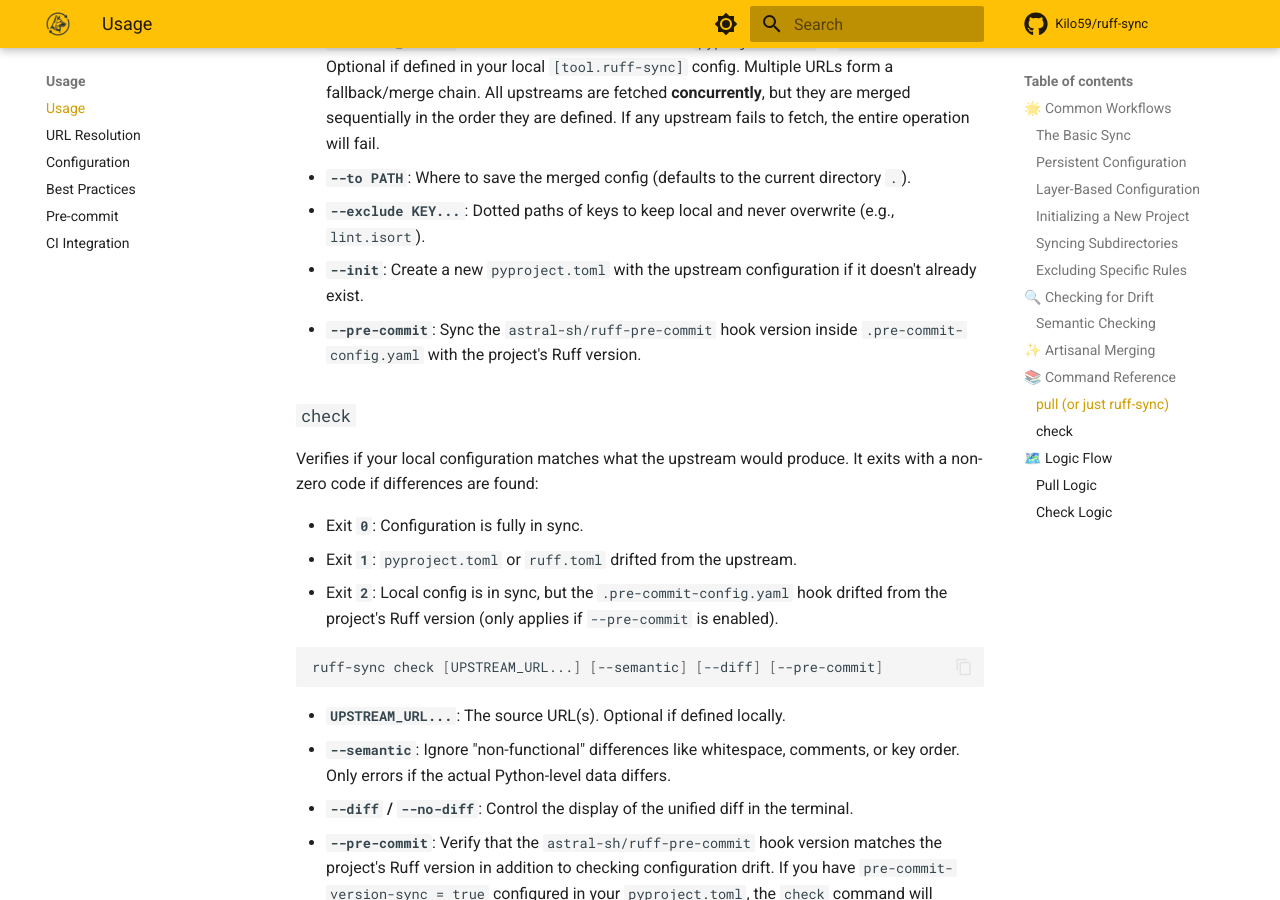
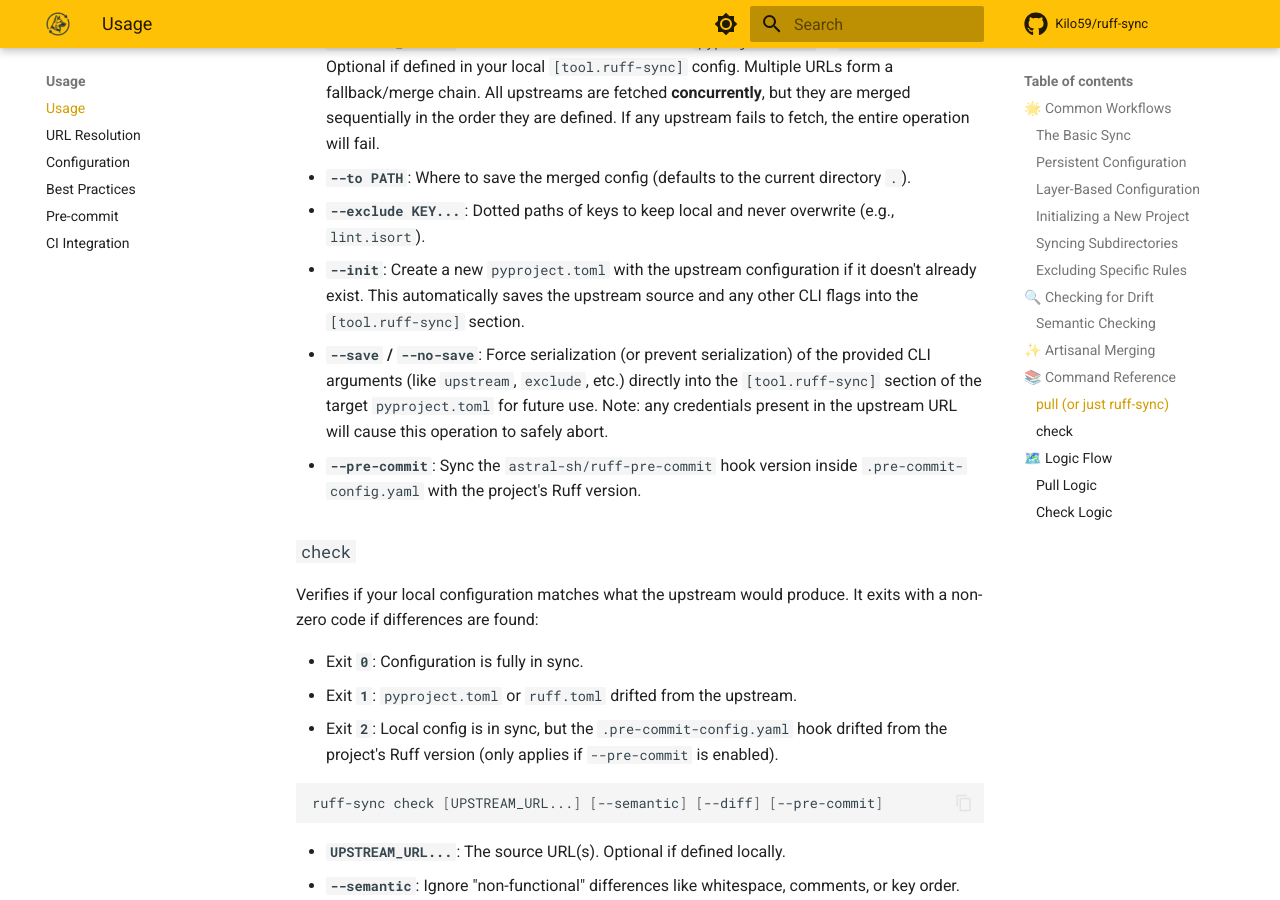
Before and after one commit to Kilo59/ruff-sync, an MkDocs documentation site: the page built from docs/usage.md, in a window 1280 px wide and 900 px high, scrolled down 3513 px. Built offline with MkDocs 1.6.1 and Material for MkDocs 9.7.7, drawn with Linux system fonts in a browser that asks for light colours; comment, search, counter and statistics services are not loaded.

Commit message:
update docs

```diff
--- a/docs/usage.md
+++ b/docs/usage.md
@@ -163,7 +163,8 @@ ruff-sync [UPSTREAM_URL...] [--to PATH] [--exclude KEY...] [--init] [--pre-commi
 * **`UPSTREAM_URL...`**: One or more URLs to the source `pyproject.toml` or `ruff.toml`. Optional if defined in your local `[tool.ruff-sync]` config. Multiple URLs form a fallback/merge chain. All upstreams are fetched **concurrently**, but they are merged sequentially in the order they are defined. If any upstream fails to fetch, the entire operation will fail.
 * **`--to PATH`**: Where to save the merged config (defaults to the current directory `.`).
 * **`--exclude KEY...`**: Dotted paths of keys to keep local and never overwrite (e.g., `lint.isort`).
-* **`--init`**: Create a new `pyproject.toml` with the upstream configuration if it doesn't already exist.
+* **`--init`**: Create a new `pyproject.toml` with the upstream configuration if it doesn't already exist. This automatically saves the upstream source and any other CLI flags into the `[tool.ruff-sync]` section.
+* **`--save` / `--no-save`**: Force serialization (or prevent serialization) of the provided CLI arguments (like `upstream`, `exclude`, etc.) directly into the `[tool.ruff-sync]` section of the target `pyproject.toml` for future use. Note: any credentials present in the upstream URL will cause this operation to safely abort.
 * **`--pre-commit`**: Sync the `astral-sh/ruff-pre-commit` hook version inside `.pre-commit-config.yaml` with the project's Ruff version.
 
 ### `check`
```
Also changed, not shown: .agents/skills/ruff-sync-usage/SKILL.md (+2 -1 lines), README.md (+9 -1 lines).
